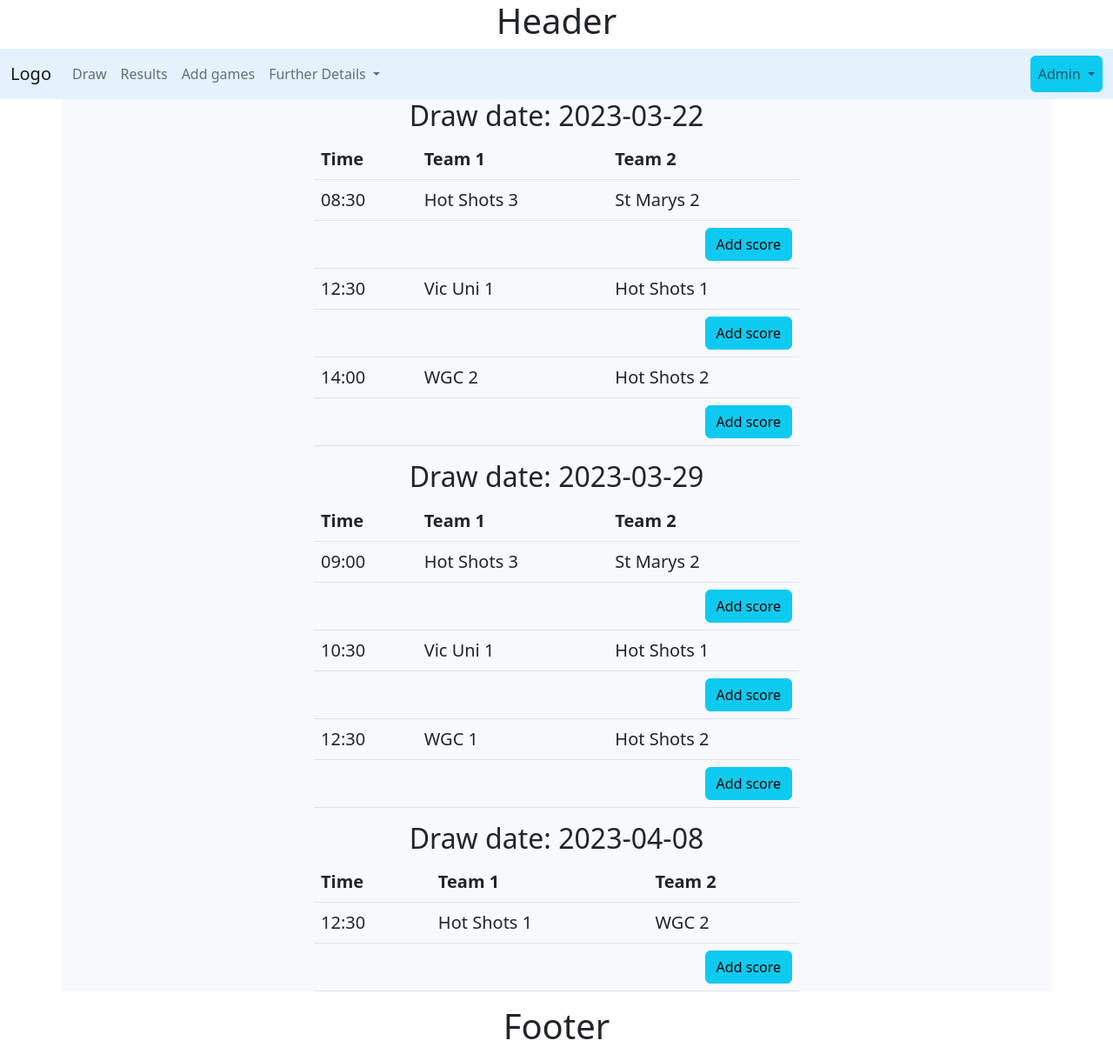
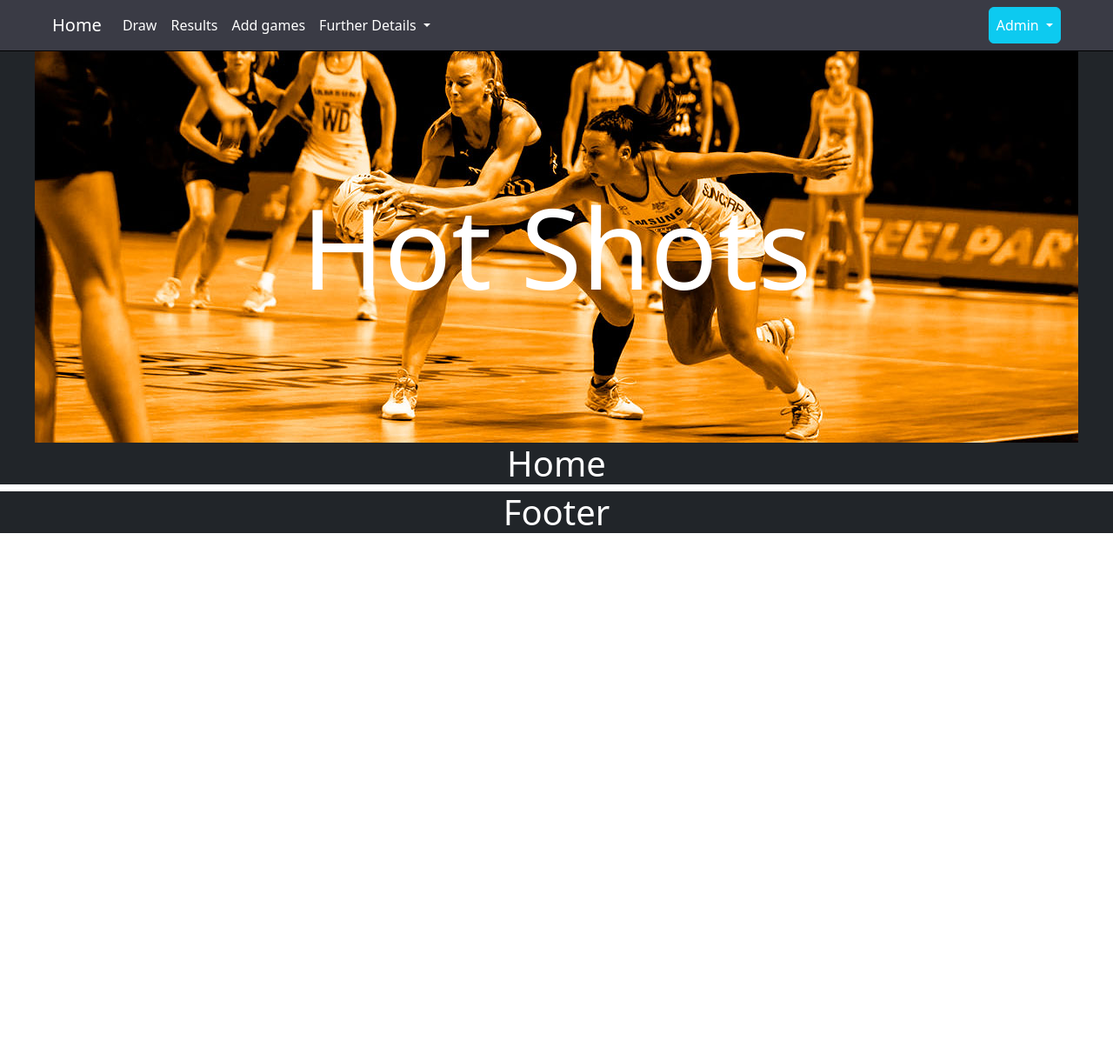
Before and after one commit to paul-khouri/testsfordbflask, a Flask app: page / in a window 1280 px wide. Shown: the whole page at 87% size. After the commit the page ends 613 px from the top, so only its background shows below. Run offline with Flask 3, Linux system fonts and the light colour scheme; data comes from the database, SQL or seed files in the repository; both versions use the stored data as it was after the commit.

Commit message:
Banner image, index page style sheet started

```diff
--- a/server.py
+++ b/server.py
@@ -7,9 +7,13 @@ app = Flask(__name__)
 app.secret_key = "sgdjkdgjdfgkdjfgk"
 db_path = 'data_netball/netball.sqlite'
 
-
 @app.route('/')
 def index():
+    return render_template("index.html")
+
+
+@app.route('/draw')
+def draw():
     sql = """ select d.draw_id as "game_id",
     strftime('%Y-%m-%d ', d.draw_date) as "Date",
     strftime('%H:%M', d.draw_date) as "Time",
--- /dev/null
+++ b/static/styles/netball_styles.css
@@ -0,0 +1,86 @@
+:root{
+    --main-bg-color: rgb(193, 206, 218);
+    --main-bg-color-grad: rgb(200, 210, 228);
+    --titles: rgb(237,46,46);
+    --titles-trans: rgba(215, 101, 22, 0.5);
+    --deepdark: rgb(58, 59, 69);
+    --deepblue-trans: rgba(24, 30, 65, 0.7);
+}
+
+
+body{
+    font-size: 100%;
+}
+h1{
+    color:white;
+}
+.overlay{
+    position:absolute;
+    top:50%;
+    left:50%;
+    color:white;
+    font-size: 8em;
+    transform: translate(-50%,-50%);
+
+}
+.body-text{
+    font-size: 1.2em;
+}
+.table{
+    font-size: 1.25em;
+}
+/* forms */
+input[type=number]{
+    max-width: 6em;
+    font-size: 1.5em;
+    text-align: center;
+    min-width: 3em;
+}
+label{
+    font-size: 1.2em;
+    min-width:8em;
+}
+/* message flash */
+.msg{
+    animation-name: example;
+    animation-duration: 4s;
+    user-select: none;
+    color:white;
+}
+
+@keyframes example {
+from {background-color: rgba(0,255,0,1); color:black;}
+to {background-color: rgba(0,255,0,0); color:white; }
+}
+
+/* navigation */
+/* navigation */
+
+
+.navbar{
+    background-color:  var(--deepdark);
+    border-bottom: 1px solid black;
+}
+.navbar-brand{
+    color:white;
+}
+
+.nav-link{
+    font-size: 1em;
+    color:white;
+}
+.nav-item:hover{
+    background-color: var(--titles-trans) ;
+    color: var(--deepdark);
+}
+.nav-link:hover{
+    color: white;
+}
+.btn-outline{
+    border: 1px solid white;
+    padding: 0.25em 1em;
+}
+.btn-outline:hover{
+    background-color:var(--titles-trans);
+
+}
--- /dev/null
+++ b/templates/index.html
@@ -0,0 +1,7 @@
+{% extends "layout.html" %}
+
+{% block content %}
+    <div class="container bg-light">
+
+    </div>
+{% endblock %}
--- a/templates/layout.html
+++ b/templates/layout.html
@@ -3,7 +3,7 @@
 
 <head>
 
-<title>Testing</title>
+<title>Netball</title>
 <meta charset="utf-8">
 <meta name="viewport" content="width=device-width, initial-scale=1">
 
@@ -12,58 +12,21 @@
 
 <!-- Latest compiled JavaScript -->
 <script src="https://cdn.jsdelivr.net/npm/bootstrap@5.2.3/dist/js/bootstrap.bundle.min.js"></script>
-<style>
-    body{
-        font-size: 100%;
-    }
-    .body-text{
-        font-size: 1.2em;
-    }
-    .table{
-        font-size: 1.25em;
-    }
-
-      input[type=number]{
-      max-width: 6em;
-      font-size: 1.5em;
-      text-align: center;
-      min-width: 3em;
-  }
-  label{
-      font-size: 1.2em;
-      min-width:8em;
-  }
-
-  .msg{
-
-
-  animation-name: example;
-  animation-duration: 4s;
-      user-select: none;
-      color:white;
-  }
-
-  @keyframes example {
-  from {background-color: rgba(0,255,0,1); color:black;}
-  to {background-color: rgba(0,255,0,0); color:white; }
-}
-</style>
-
+<link rel="stylesheet" type="text/css" href="{{ url_for('static', filename='styles/netball_styles.css') }}">
 </head>
 
 <body>
 
-<h1 class="text-center">Header</h1>
- <nav class="navbar navbar-expand-sm navbar-light" style="background-color: #e3f2fd;">
+ <nav class="navbar navbar-expand-sm px-5" >
   <div class="container-fluid">
-    <a class="navbar-brand" href="">Logo</a>
+    <a class="navbar-brand" href="{{ url_for('index') }}">Home</a>
     <button class="navbar-toggler" type="button" data-bs-toggle="collapse" data-bs-target="#mynavbar">
       <span class="navbar-toggler-icon"></span>
     </button>
     <div class="collapse navbar-collapse" id="mynavbar">
       <ul class="navbar-nav me-auto">
         <li class="nav-item">
-          <a class="nav-link" href = "{{ url_for('index') }}"> Draw</a>
+          <a class="nav-link" href = "{{ url_for('draw') }}"> Draw</a>
         </li>
         <li class="nav-item">
           <a class="nav-link" href = "{{ url_for('results') }}"> Results</a>
@@ -99,12 +62,17 @@
     </div>
   </div>
 </nav>
+ <div class="container-fluid bg-dark m-0 position-relative">
+    <img class="img-fluid mx-auto d-block" src="{{ url_for('static',filename='images/banner_netball_1.jpg') }}" alt="Banner image">
+<div class="text-center overlay">Hot Shots</div>
+</div>
+ <div class="container-fluid bg-dark text-center fs-1"> <h1>{% block heading %} Home {% endblock %}</h1></div>
 
 
 {% block content %}
 
  {% endblock %}
-<footer>
+<footer class="bg-dark">
     <h1 class="text-center">Footer</h1>
 </footer>
 
--- a/templates/member.html
+++ b/templates/member.html
@@ -1,8 +1,7 @@
 {% extends "layout.html" %}
-
+{% block heading %} Members {% endblock %}
 {% block content %}
     <div class="container bg-light">
-<h2 class="text-center"> Members </h2>
     <table class="table">
         {% for row in members %}
             <tr><td>{{ row['member_name'] }}</td>
```
Also changed, not shown: data_netball/netball.sqlite, static/images/AUS V NZL - NWC FINAL - KELSEY BROWNE.jpg (added), static/images/MicrosoftTeams-image-1-scaled.jpg (added), static/images/banner_netball_1.jpg (added).
